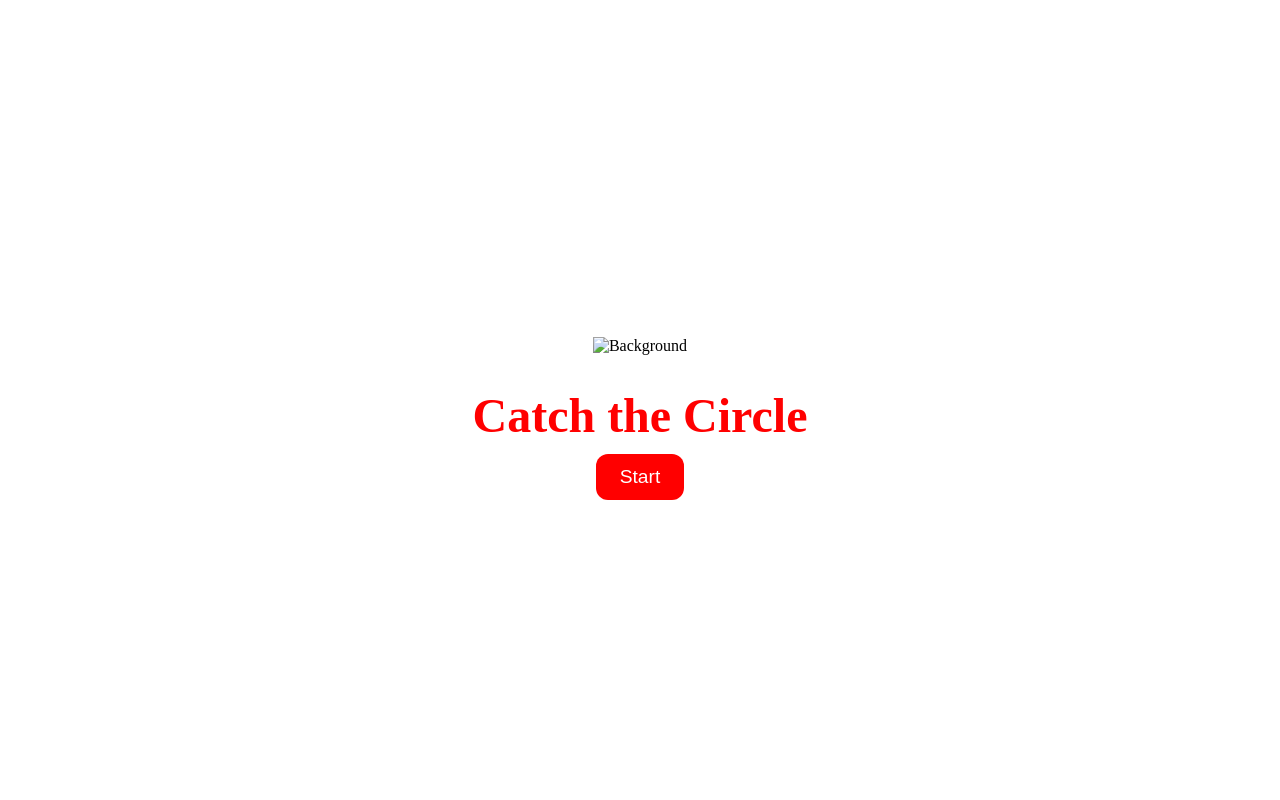
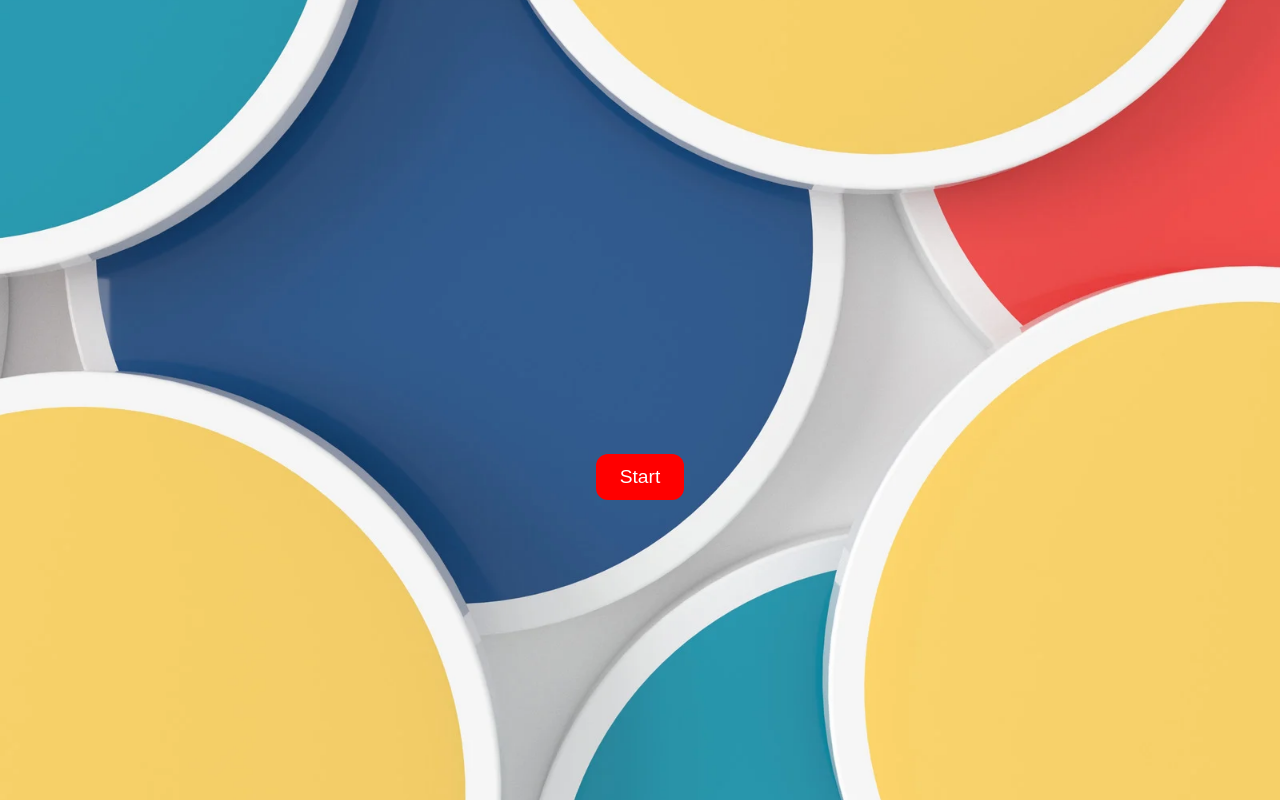
Before and after one commit to MarketSpace11/CircleHub, a plain HTML site: page index.html in a window 1280 px wide. Drawn offline with Linux system fonts and the light colour scheme.

Commit message:
index.html

```diff
--- a/index.html
+++ b/index.html
@@ -9,7 +9,7 @@
 <body>
     <!-- Pantalla de Inicio -->
 <div id="start-screen" class="screen">
-    <img id="start-image" class="image-background" src="background1.jpg" alt="Background">
+    <img id="start-image" class="image-background" src="background1.png" alt="Background">
     <h1 id="title">Catch the Circle</h1>
     <button id="start-button" class="start-button">Start</button>
 </div>
```
